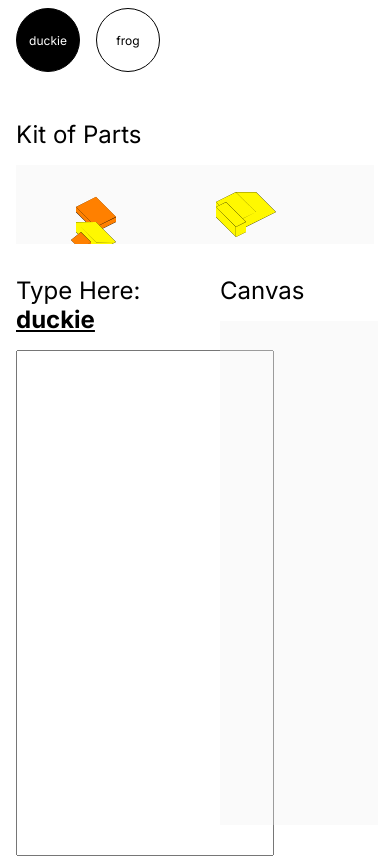
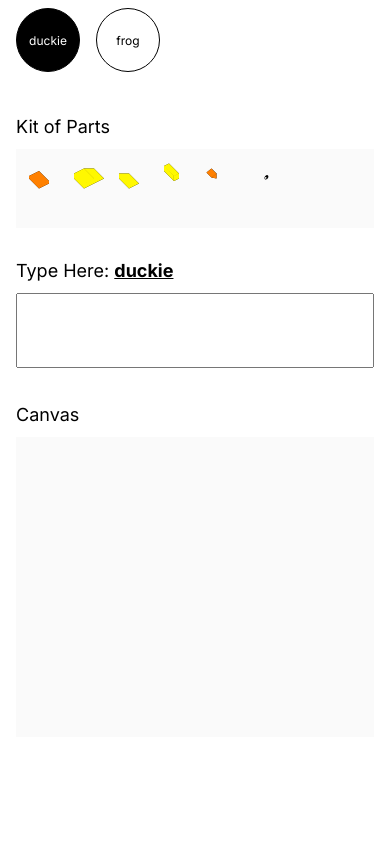
Before and after one commit to yeeeshuan/LegoFont, a Next.js app: page / in a window 390 px wide. Built offline with nearby package versions, Linux system fonts and the light colour scheme.

Commit message:
added typing logic for duckie and frog, made mobile styling

```diff
--- a/components/template.js
+++ b/components/template.js
@@ -5,7 +5,25 @@ import { useState } from 'react';
 export default function template(type, name, placeholder, setPlaceholder) {
 
   const handleInputChange = (e) => {
-    setPlaceholder(e.target.value.slice(-1));
+    let val = e.target.value.slice(-1);
+    setPlaceholder(val);
+  };
+
+  const handleKeyDown = (e) => {
+
+    const allowedKeys = ['Backspace', 'ArrowLeft', 'ArrowRight', 'ArrowUp', 'ArrowDown']; // Add arrow keys
+
+    if (type === "duckie"){
+      const allowedChars = ['d', 'u', 'c', 'k', 'i', 'e'];
+      if (!allowedChars.includes(e.key.toLowerCase()) && !allowedKeys.includes(e.key)) {
+        e.preventDefault(); // Prevent typing of invalid keys
+      }
+    }else{
+      const allowedChars = ['f', 'r', 'o', 'g'];
+      if (!allowedChars.includes(e.key.toLowerCase()) && !allowedKeys.includes(e.key)) {
+        e.preventDefault(); // Prevent typing of invalid keys
+      }
+    }
   };
 
   return (
@@ -24,6 +42,7 @@ export default function template(type, name, placeholder, setPlaceholder) {
             <h1 className={styles.subtitle}>Type Here: <strong><u>{name}</u></strong></h1>
             <textarea
             onChange={handleInputChange} // Attach the change handler
+            onKeyDown={handleKeyDown}
             className={styles.element1}>
             </textarea>
           </div>
--- a/pages/index.js
+++ b/pages/index.js
@@ -30,7 +30,8 @@ export default function Home() {
         className={!duckie ? styles.btnClicked : styles.btn}
         onClick={() => click(false)}>frog</button>
 
-        {duckie? template("duckie", "duckie", placeholder, setPlaceholder) : template("zfraoge", "frog", placeholder, setPlaceholder)}
+        {duckie? template("duckie", "duckie", placeholder, setPlaceholder) :
+        template("zfraoge", "frog", placeholder, setPlaceholder)}
       </main>
     </div>
   );
--- a/styles/Home.module.css
+++ b/styles/Home.module.css
@@ -211,4 +211,61 @@ p.duckie {
     width: 100%;
     flex-direction: column;
   }
+
+  .subtitle{
+    font-size: 18px;
+  }
+
+  .type{
+    display: block;
+  }
+
+  .parts{
+    margin-bottom: 2rem;
+  }
+
+  .typeLeft{
+    width: 100%;
+    margin-bottom: 2rem;
+  }
+
+  .typeRight{
+    width: 100%;
+  }
+
+  .element{
+    height: 75px;
+    font-size: 200px;
+    line-height: 20px;
+    letter-spacing: -0.375em;
+    padding-left: 0.5rem;
+  }
+
+  .element1{
+    height: 75px;
+    font-size: 200px;
+    line-height: 20px;
+    font-feature-settings: 'salt' on;
+    letter-spacing: -0.35em;
+    margin: 0;
+    padding-left: 25px;
+    overflow-y: hidden;
+    resize: none;
+    width: 100%;
+    box-sizing: border-box;
+  }
+
+  .element2{
+    height: 300px;
+    font-size: 800px;
+    line-height: 200px;
+    font-feature-settings: 'salt' on;
+    letter-spacing: -0.375em;
+    margin: 0;
+    padding-left: 25px;
+    overflow-y: hidden;
+    resize: none;
+    width: 100%;
+    box-sizing: border-box;
+  }
 }
```
